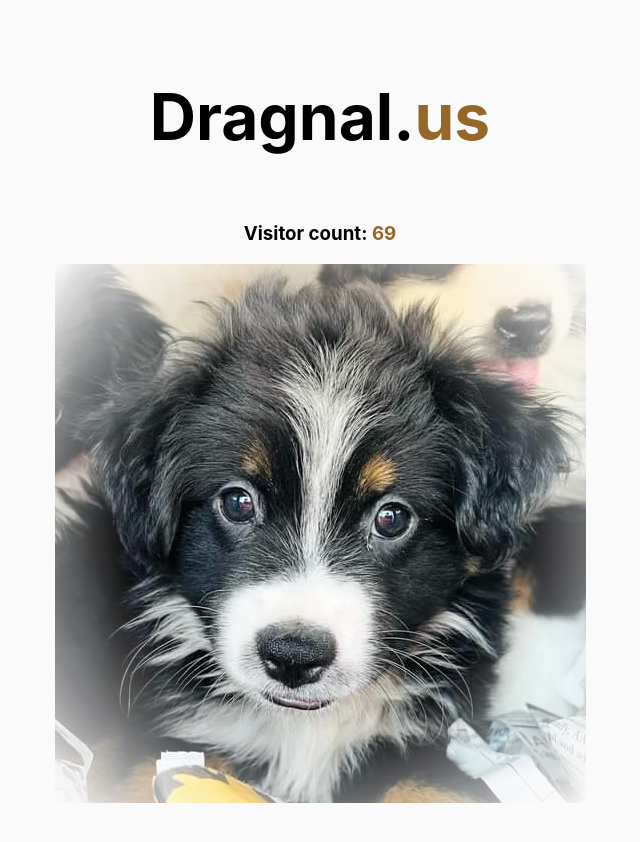
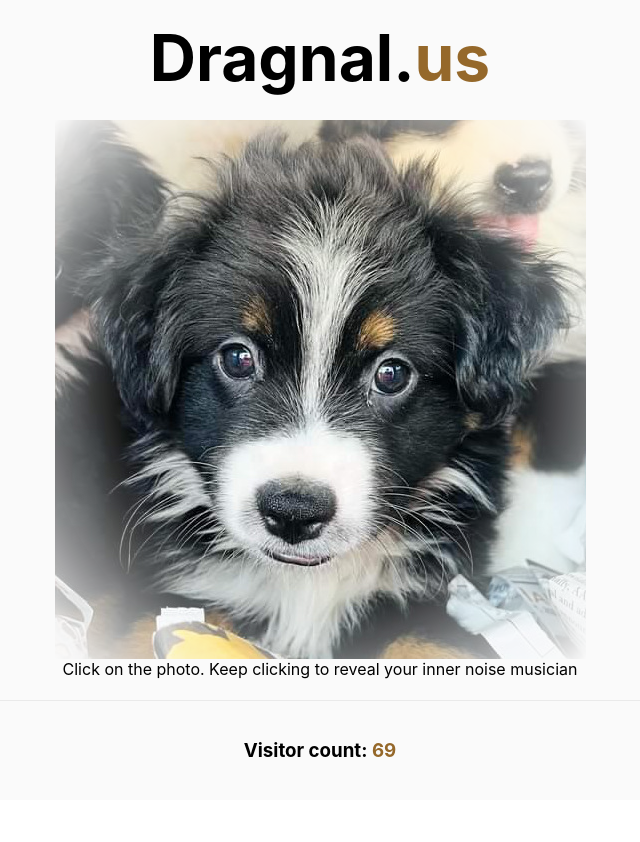
Before and after one commit to crtaylor243/dragnalus, a Next.js app: page / in a window 1280 px wide. Shown: the top 842 px of the page, without its empty margins (320-960 px from the left). After the commit the page ends 800 px from the top, so only its background shows below. Built offline with nearby package versions, Linux system fonts and the light colour scheme.

Commit message:
change positions

```diff
--- a/pages/index.js
+++ b/pages/index.js
@@ -13,32 +13,34 @@ export default function Home() {
           Dragnal.<a href="https://www.dragnal.us">us</a>
         </h1>
 
-        <h3>
-          Visitor count: <strong>69</strong>
-        </h3>
+
 
         {/* <audio id="drag" controls>
           <source src="dragnalus_unwound.mp3" type="audio/mp3"/>
         Your browser does not support the audio element.
         </audio> */}
 
-        <img onClick={(e) => playMusic()} src="/drag.jpg" title="Click on the photo. Keep clicking to reveal your inner noise musician" className="logo"/>
 
+          <img onClick={(e) => playMusic()} src="/drag.jpg" className="logo" />
+        <span>Click on the photo. Keep clicking to reveal your inner noise musician</span>
 
 
 
       </main>
 
-      {/* <footer>
-        <a
+       <footer>
+        {/* <a
           href="https://vercel.com?utm_source=create-next-app&utm_medium=default-template&utm_campaign=create-next-app"
           target="_blank"
           rel="noopener noreferrer"
         >
           Powered by{' '}
           <img src="/vercel.svg" alt="Vercel" className="logo" />
-        </a>
-      </footer> */}
+        </a> */}
+        <h3>
+          Visitor count: <strong>69</strong>
+        </h3>
+      </footer>
 
       <style jsx>{`
         .container {
@@ -51,8 +53,13 @@ export default function Home() {
           align-items: center;
         }
 
+        .imgBox {
+          display: flex;
+          flex-direction: row
+        }
+
         main {
-          padding: 5rem 0;
+          padding: 1rem 0;
           flex: 1;
           display: flex;
           flex-direction: column;
@@ -96,7 +103,7 @@ export default function Home() {
         }
 
         .title {
-          margin: 0 0 50px 0;
+          margin: 0 0 25px 0;
           line-height: 1.15;
           font-size: 4rem;
         }
```
